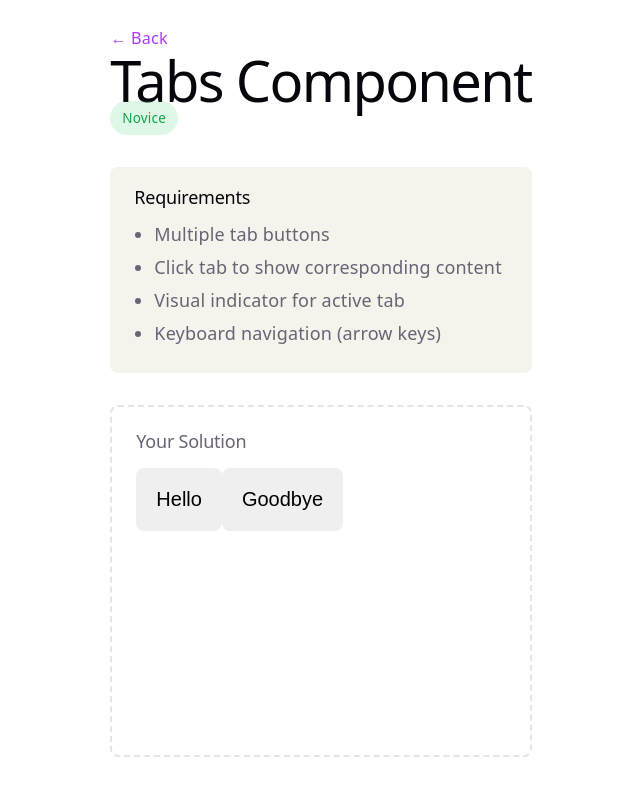
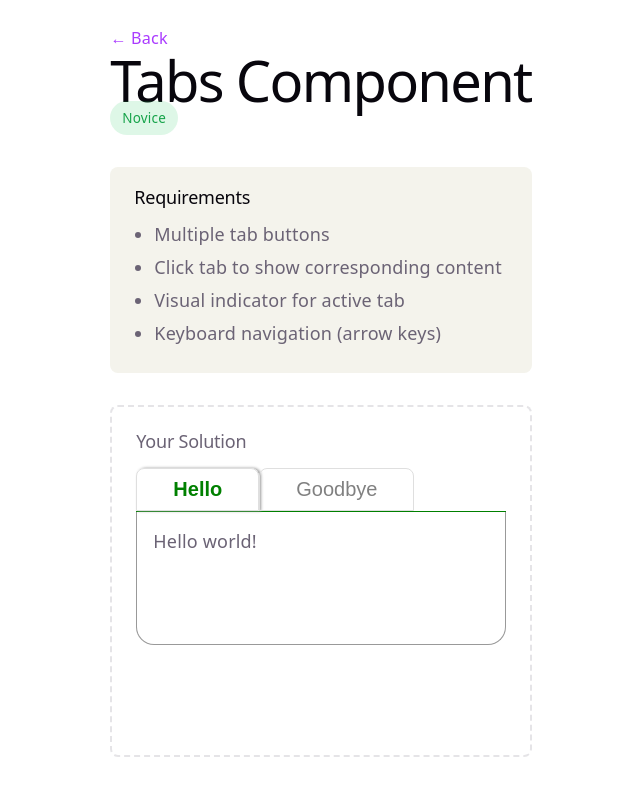
Before and after one commit to PDXmjb/fe-exercises, a React (Vite) app: page /tabs in a window 1280 px wide. Shown: the top 796 px of the page, without its empty margins (319-959 px from the left). Built offline with nearby package versions, Linux system fonts and the light colour scheme.

Commit message:
(feat) tab styling

```diff
--- a/src/exercises/tabs/TabsContainer.jsx
+++ b/src/exercises/tabs/TabsContainer.jsx
@@ -2,33 +2,38 @@ import { createContext, useContext, useState } from 'react';
 
 const TabsContext = createContext(null);
 
-function TabsContainer({ children }) {
-  const [selectedTab, setSelectedTab] = useState('');
+function TabsContainer({ tabs, children }) {
+  const [selectedTab, setSelectedTab] = useState(tabs[0]);
 
   const selectTab = (tab) => setSelectedTab(tab);
 
   return (
     <TabsContext.Provider value={{ selectedTab, selectTab }}>
+      <div className="tabs-container">
+        {tabs.map((t) => (
+          <button
+            type="button"
+            key={t}
+            className={selectedTab === t ? 'tab active' : 'tab'}
+            onClick={() => selectTab(t)}
+          >
+            {t}
+          </button>
+        ))}
+      </div>
       <div>{children}</div>
     </TabsContext.Provider>
   );
 }
 
 function Tab({ label, children }) {
-  const { selectTab } = useContext(TabsContext);
+  const { selectedTab } = useContext(TabsContext);
 
-  if (label !== selectTab) {
-    return <button type="button">{label}</button>;
+  if (label !== selectedTab) {
+    return null;
   }
 
-  return (
-    <>
-      <button type="button" className="active">
-        {label}
-      </button>
-      <div>{children}</div>
-    </>
-  );
+  return <div className="tab-content">{children}</div>;
 }
 
 TabsContainer.Tab = Tab;
--- a/src/exercises/tabs/index.jsx
+++ b/src/exercises/tabs/index.jsx
@@ -3,6 +3,7 @@ import './styles.scss';
 import TabsContainer from './TabsContainer';
 
 export default function Tabs() {
+  const tabs = ['Hello', 'Goodbye'];
   return (
     <div className="exercise">
       <header className="exercise-header">
@@ -25,11 +26,11 @@ export default function Tabs() {
 
       <section className="workspace">
         <h2>Your Solution</h2>
-        <TabsContainer>
-          <TabsContainer.Tab label="Hello">
+        <TabsContainer tabs={tabs}>
+          <TabsContainer.Tab label={tabs[0]}>
             <p>Hello world!</p>
           </TabsContainer.Tab>
-          <TabsContainer.Tab label="Goodbye">
+          <TabsContainer.Tab label={tabs[1]}>
             <p>Goodbye world!</p>
           </TabsContainer.Tab>
         </TabsContainer>
--- a/src/exercises/tabs/styles.scss
+++ b/src/exercises/tabs/styles.scss
@@ -1 +1,35 @@
 @use "../shared";
+
+.tabs-container {
+    display: flex;
+    flex: row;
+    justify-content: left;
+    align-items: center;
+    border-bottom: 1px solid green;
+
+    .tab {
+        background-color: transparent;
+        padding: 0.5rem 2rem;
+        color: grey;
+        border-bottom-left-radius: 0;
+        border-bottom-right-radius: 0;
+
+        border: 1px solid #DFDFDF;
+
+        &.active {
+            font-weight: bold;
+            color: green;
+            box-shadow: 2px 0 3px #999999;
+        }
+    }
+}
+
+.tab-content {
+    padding: 16px;
+    border-left: 1px solid #999999;
+    border-right: 1px solid #999999;
+    border-bottom: 1px solid #999999;
+    border-bottom-left-radius: 1rem;
+    border-bottom-right-radius: 1rem;
+    min-height: 100px;
+}
```
